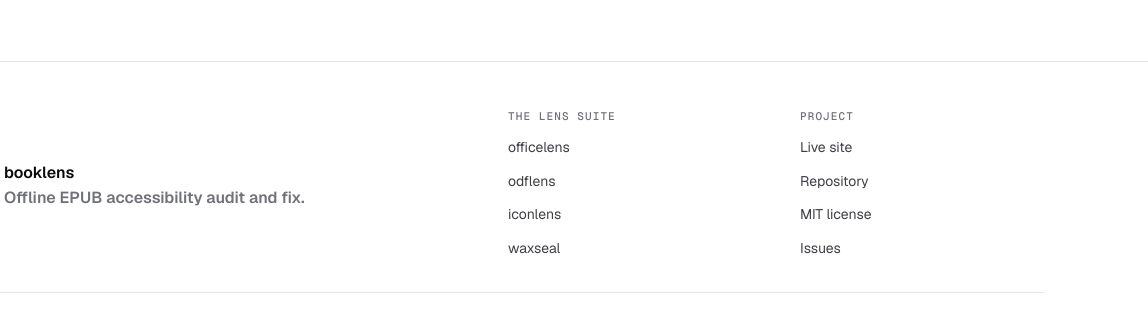
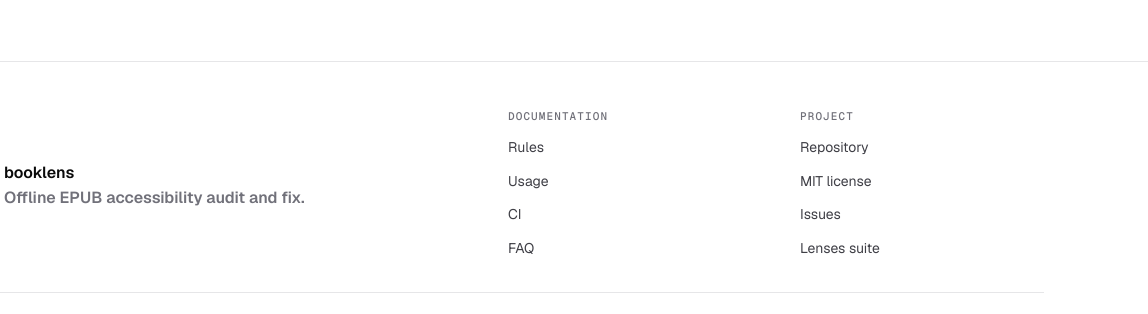
Before and after one commit to srivtx/booklens, a website: page site/ci.html in a window 1280 px wide. Shown: the part 1833-2147 px from the top of the page, 132-1280 px from the left. Drawn offline with Linux system fonts and the light colour scheme.

Commit message:
site: standardize the footer across every page; disambiguate the docs nav label

```diff
--- a/site/ci.html
+++ b/site/ci.html
@@ -70,7 +70,7 @@
 <main id="main">
   <div class="container">
     <div class="docs">
-      <nav class="docs__nav" aria-label="Documentation">
+      <nav class="docs__nav" aria-label="Docs">
         <h2>booklens</h2>
         <ul>
           <li><a href="index.html">Overview</a></li>
@@ -159,25 +159,28 @@ jobs:
           <p class="muted">Offline EPUB accessibility audit and fix.</p>
         </div>
       </div>
-      <nav aria-label="The Lens suite">
-        <h2>The Lens suite</h2>
+
+      <nav aria-label="Documentation">
+        <h2>Documentation</h2>
         <ul>
-          <li><a href="https://officelens-srivtx.vercel.app">officelens</a></li>
-          <li><a href="https://odflens-srivtx.vercel.app">odflens</a></li>
-          <li><a href="https://iconlens-srivtx.vercel.app">iconlens</a></li>
-          <li><a href="https://waxseal-srivtx.vercel.app">waxseal</a></li>
+          <li><a href="rules.html">Rules</a></li>
+          <li><a href="usage.html">Usage</a></li>
+          <li><a href="ci.html">CI</a></li>
+          <li><a href="faq.html">FAQ</a></li>
         </ul>
       </nav>
+
       <nav aria-label="Project">
         <h2>Project</h2>
         <ul>
-          <li><a href="https://booklens-srivtx.vercel.app">Live site</a></li>
           <li><a href="https://github.com/srivtx/booklens">Repository</a></li>
           <li><a href="https://github.com/srivtx/booklens/blob/main/LICENSE">MIT license</a></li>
           <li><a href="https://github.com/srivtx/booklens/issues">Issues</a></li>
+          <li><a href="https://lenses-srivtx.vercel.app">Lenses suite</a></li>
         </ul>
       </nav>
     </div>
+
     <div class="footer__meta">
       <p>by svx · MIT licensed. Part of <a href="https://lenses-srivtx.vercel.app">Lenses</a> — offline accessibility and integrity tools.</p>
       <a href="#top">Back to top</a>
```
Also changed, not shown: site/faq.html (+11 -8 lines), site/index.html (+7 -7 lines), site/rules.html (+11 -8 lines), site/usage.html (+11 -8 lines).
